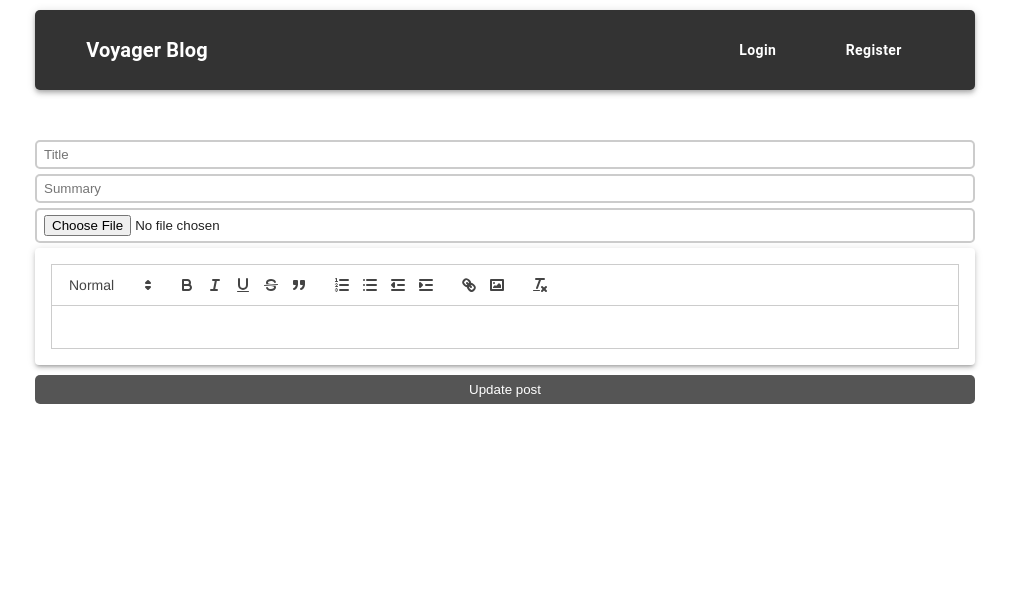
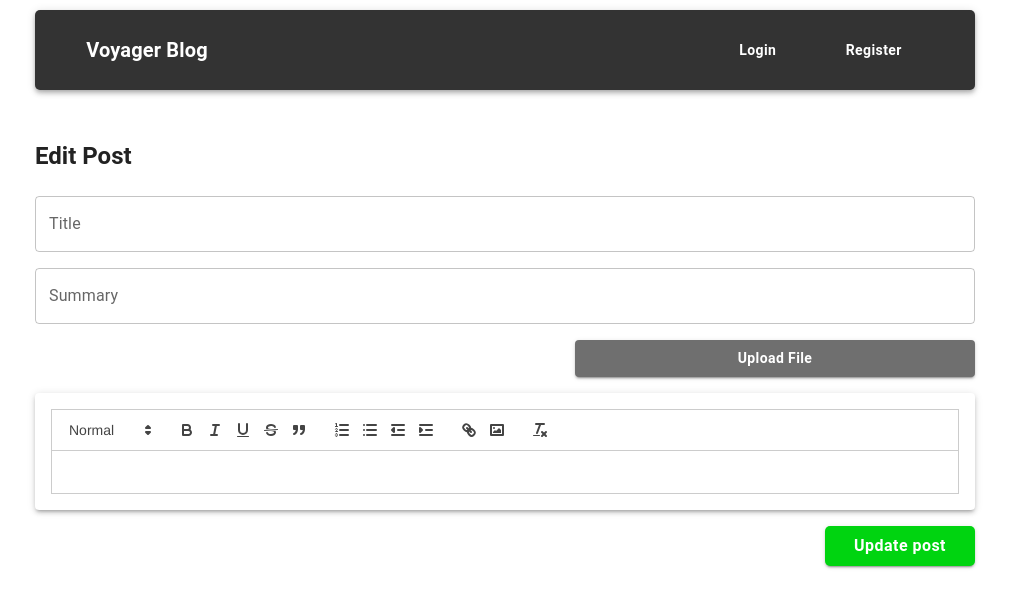
Before and after one commit to Frnn4268/voyager-blog, a React (Create React App) app in the folder client/: page /edit/1 in a window 1280 px wide. Shown: the top 608 px of the page, without its empty margins (135-1144 px from the left). Built offline with nearby package versions, Linux system fonts and the light colour scheme; no server answers.

Commit message:
Adding new styles and content for EditPostPage.jsx

```diff
--- a/client/src/pages/EditPostPage.jsx
+++ b/client/src/pages/EditPostPage.jsx
@@ -1,7 +1,9 @@
 import { useEffect, useState } from "react";
-import ReactQuill from "react-quill";
 import { Navigate, useParams } from "react-router-dom";
-
+import TextField from '@mui/material/TextField';
+import Button from '@mui/material/Button';
+import Box from '@mui/material/Box';
+import Typography from '@mui/material/Typography';
 import Editor from "../components/Editor";
 
 export default function EditPostPage() {
@@ -10,6 +12,7 @@ export default function EditPostPage() {
   const [summary, setSummary] = useState("");
   const [content, setContent] = useState("");
   const [files, setFiles] = useState("");
+  const [fileName, setFileName] = useState("");
   const [redirect, setRedirect] = useState(false);
 
   useEffect(() => {
@@ -20,7 +23,7 @@ export default function EditPostPage() {
         setSummary(postInfo.summary);
       });
     });
-  }, []);
+  }, [id]);
 
   async function updatePost(ev) {
     ev.preventDefault();
@@ -50,23 +53,58 @@ export default function EditPostPage() {
     return <Navigate to={`/post/${id}`} />;
   }
 
+  const handleFileChange = (ev) => {
+    setFiles(ev.target.files);
+    setFileName(ev.target.files[0]?.name || "");
+  };
+
   return (
-    <form onSubmit={updatePost}>
-      <input
-        type="title"
-        placeholder="Title"
+    <Box component="form" onSubmit={updatePost} sx={{ display: 'flex', flexDirection: 'column', gap: 2 }}>
+      <Typography variant="h5" component="h1" gutterBottom style={{ fontWeight: 'bold' }}>
+        Edit Post
+      </Typography>
+      <TextField
+        label="Title"
+        variant="outlined"
         value={title}
         onChange={(ev) => setTitle(ev.target.value)}
       />
-      <input
-        type="summary"
-        placeholder="Summary"
+      <TextField
+        label="Summary"
+        variant="outlined"
         value={summary}
         onChange={(ev) => setSummary(ev.target.value)}
       />
-      <input type="file" onChange={(ev) => setFiles(ev.target.files)} />
+      <Box sx={{ display: 'flex', justifyContent: 'center', flexDirection: 'column', alignItems: 'flex-end' }}>
+        <Button
+          variant="contained"
+          component="label"
+          style={{ textTransform: 'none', fontWeight: 'bold', backgroundColor: '#6f6f6f', width: 400 }}
+        >
+          {fileName || "Upload File"}
+          <input
+            style={{ display: "none"}}
+            type="file"
+            hidden
+            onChange={handleFileChange}
+          />
+        </Button>
+      </Box>
       <Editor onChange={setContent} value={content} />
-      <button style={{ marginTop: "10px" }}>Update post</button>
-    </form>
+      <Box sx={{ display: 'flex', justifyContent: 'flex-end' }}>
+        <Button
+          variant="contained"
+          type="submit"
+          style={{ textTransform: 'none', fontWeight: 'bold', maxWidth: 150, borderRadius: 5, backgroundColor: '#00d410', fontSize: 16 }}
+          sx={{
+            '&:hover': {
+              backgroundColor: '#32cd32',
+            },
+          }}
+        >
+          Update post
+        </Button>
+      </Box>
+    </Box>
   );
 }
```
